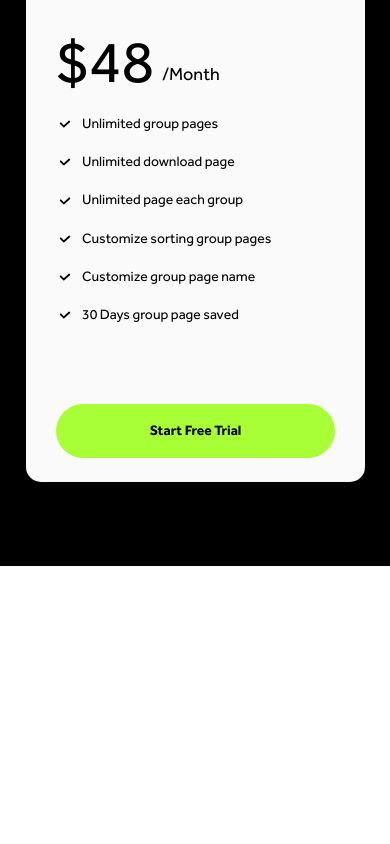
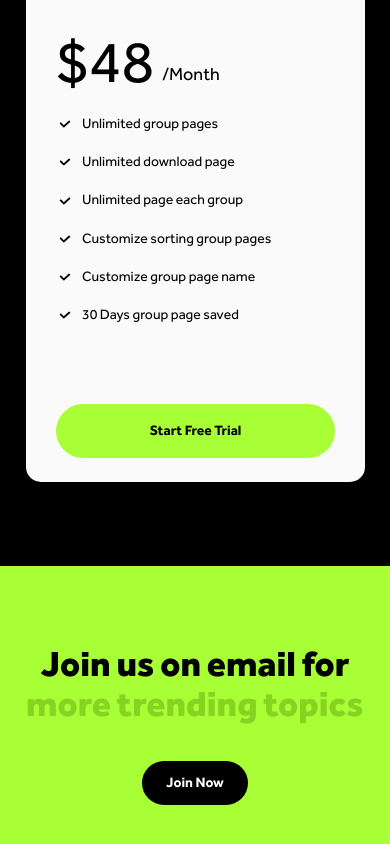
Before and after one commit to ArseniiFrontend/Flowtab, a React (Vite) app in the folder frontend/: page / in a window 390 px wide. Shown: the part 5781-6625 px from the top of the page. Before the commit the page ends 6347 px from the top, so only its background shows below. Built offline with nearby package versions, Linux system fonts and the light colour scheme.

Commit message:
feat(join): add responsive layout for join CTA section

```diff
--- a/frontend/src/App.tsx
+++ b/frontend/src/App.tsx
@@ -16,8 +16,8 @@ export default function App() {
         <Startups />
         <Platforms />
         <Pricing />
-        {/* <Join />
-        <Footer /> */}
+        <Join />
+        {/* <Footer /> */}
         </>
     );
 }
--- a/frontend/src/components/Join/Join.css
+++ b/frontend/src/components/Join/Join.css
@@ -96,3 +96,88 @@
         transform: translateY(0) scale(1);
     }
 }
+
+@media (max-width: 992px) {
+    .join {
+        min-height: 460px;
+    }
+
+    .join__title {
+        max-width: 640px;
+        font-size: 60px;
+        line-height: 112%;
+        margin-bottom: 42px;
+    }
+}
+
+@media (max-width: 720px) {
+    .join {
+        min-height: 390px;
+    }
+
+    .join__title {
+        max-width: 520px;
+        font-size: 48px;
+        line-height: 112%;
+        margin-bottom: 36px;
+    }
+
+    .join__button {
+        min-width: 150px;
+        height: 52px;
+        font-size: 16px;
+    }
+}
+
+@media (max-width: 600px) {
+    .join {
+        min-height: 360px;
+    }
+
+    .join__title {
+        max-width: 420px;
+        font-size: 42px;
+        line-height: 112%;
+        margin-bottom: 32px;
+    }
+
+    .join__button {
+        min-width: 128px;
+        height: 48px;
+        font-size: 15px;
+    }
+}
+
+@media (max-width: 480px) {
+    .join {
+        min-height: 316px;
+    }
+
+    .join__title {
+        max-width: 340px;
+        font-size: 36px;
+        line-height: 112%;
+        margin-bottom: 36px;
+    }
+
+    .join__button {
+        min-width: 106px;
+        height: 44px;
+        padding: 12px 24px;
+        font-size: 14px;
+        border-radius: 40px;
+    }
+}
+
+@media (max-width: 385px) {
+    .join {
+        min-height: 300px;
+    }
+
+    .join__title {
+        max-width: 320px;
+        font-size: 34px;
+        line-height: 112%;
+        margin-bottom: 32px;
+    }
+}
```
